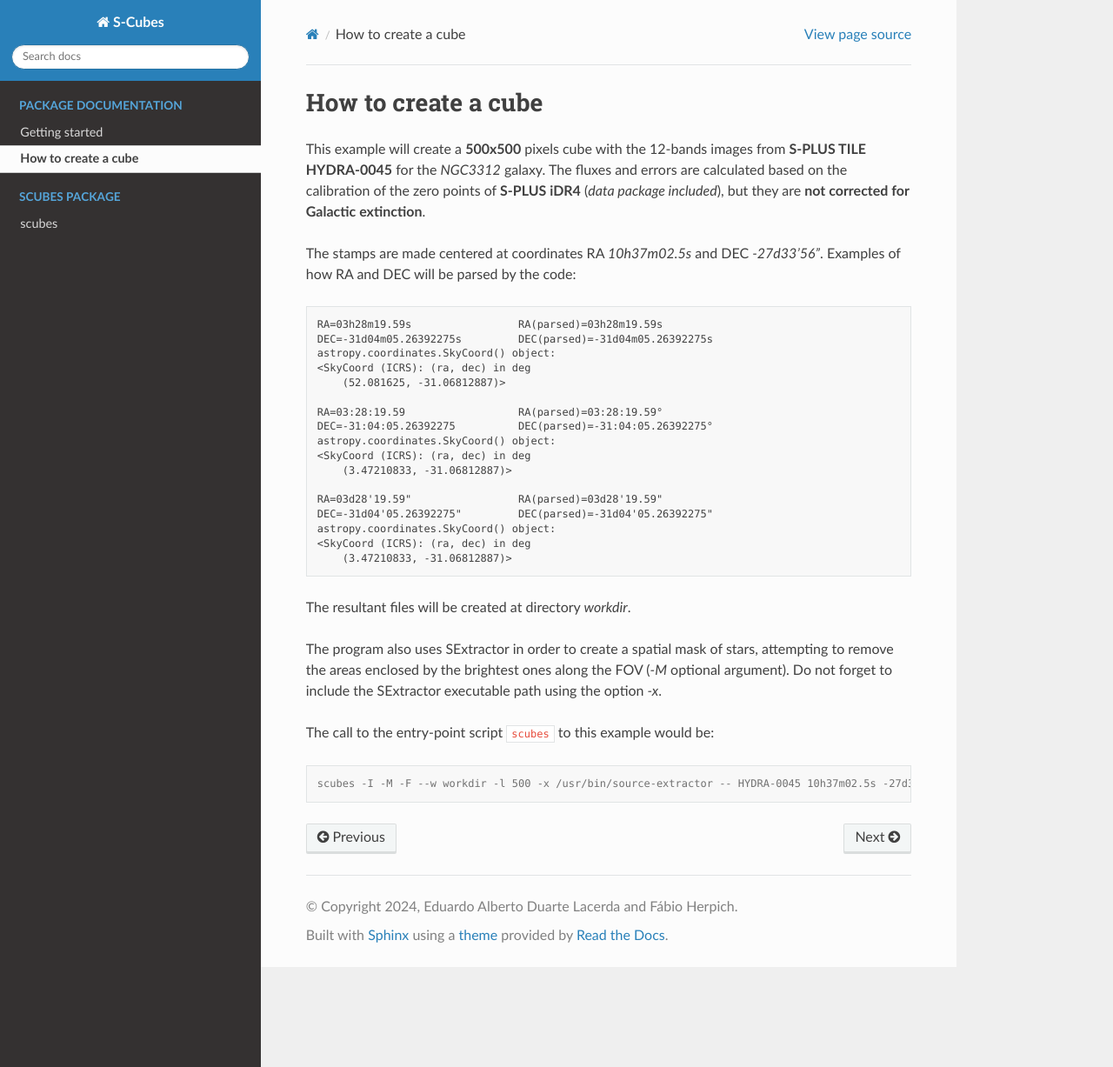
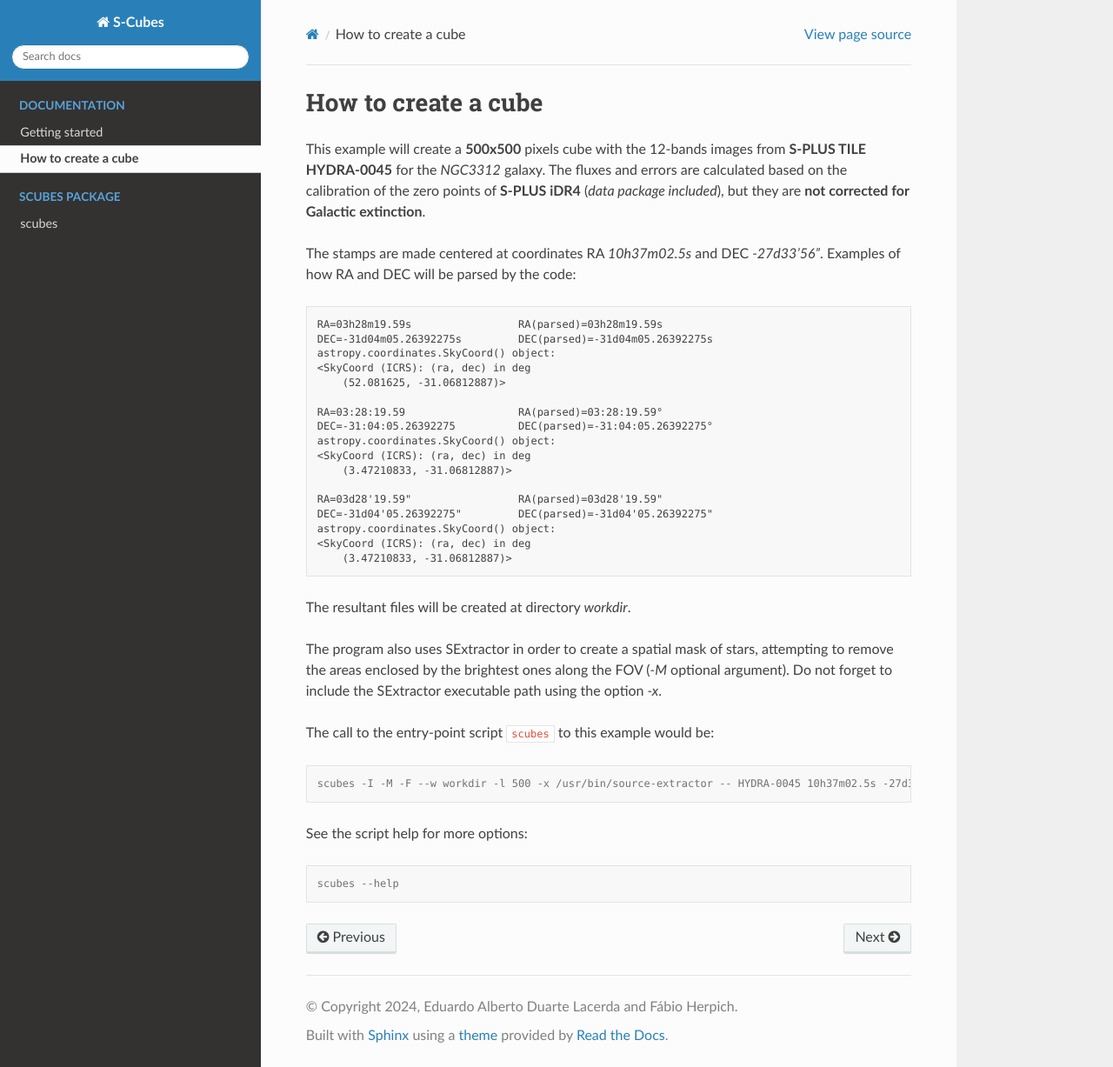
Before and after one commit to elacerda/s-cubes, a Sphinx documentation site: the page built from docs/makecube.rst, in a window 1280 px wide and 1227 px high. Shown: the whole window at 87% size. Built offline with Sphinx 7.4.7 and the Read the Docs theme 2.0.0, drawn with Linux system fonts in a browser that asks for light colours.

Commit message:
update documentation

```diff
--- a/docs/index.rst
+++ b/docs/index.rst
@@ -9,7 +9,7 @@ S-Cubes homepage
 .. toctree::
    :maxdepth: 2
    :glob:
-   :caption: Package documentation
+   :caption: Documentation
 
    gstart
    makecube
--- a/docs/makecube.rst
+++ b/docs/makecube.rst
@@ -42,3 +42,9 @@ The call to the entry-point script ``scubes`` to this example would be:
 .. code:: console
 
    scubes -I -M -F --w workdir -l 500 -x /usr/bin/source-extractor -- HYDRA-0045 10h37m02.5s -27d33\'56\" NGC3312
+
+See the script help for more options:
+
+.. code:: console
+
+    scubes --help
```
